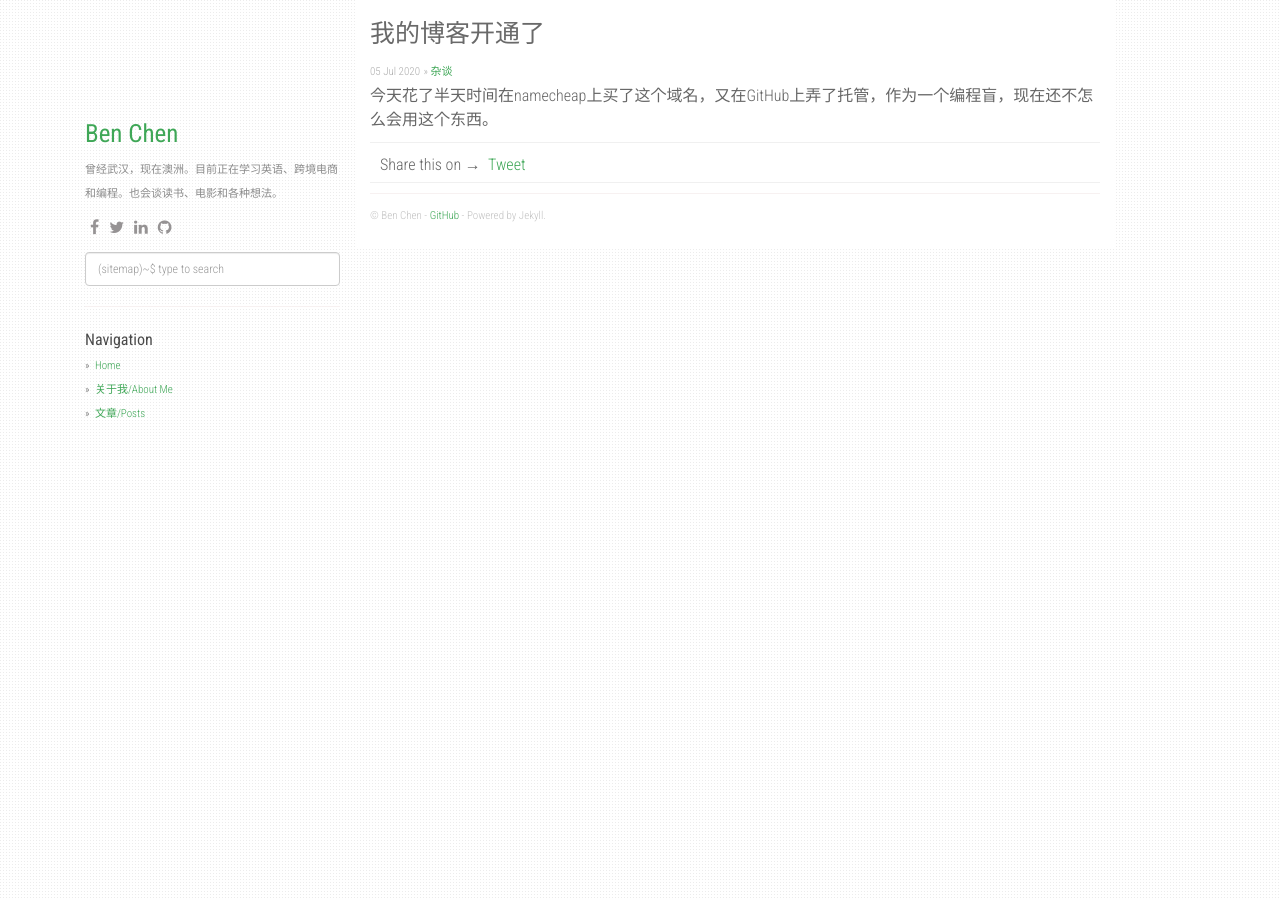
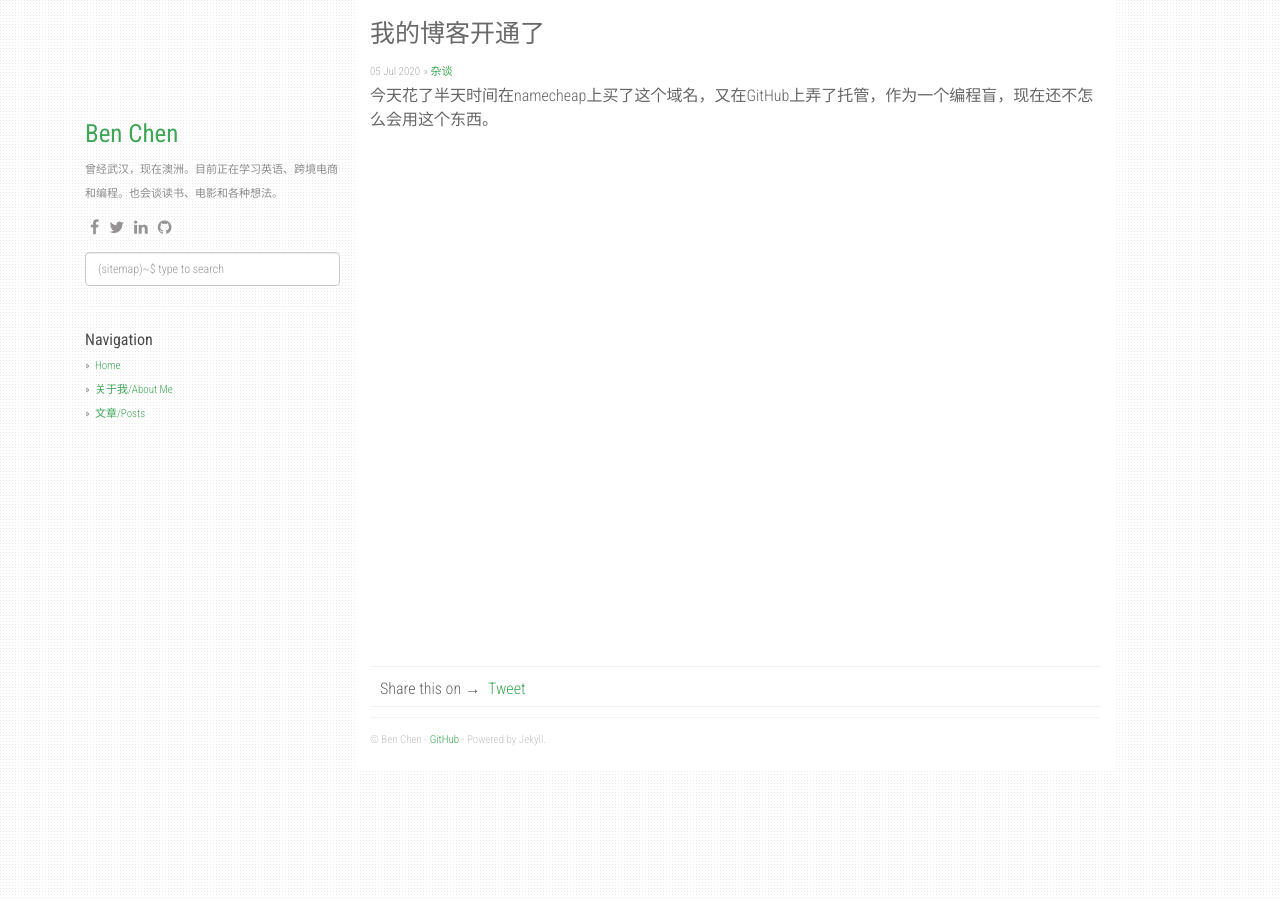
Before and after one commit to ffzz/ffzz.github.io, a Jekyll site: the page built from _posts/2020-07-06-我的博客开通了.md, in a window 1280 px wide. Built offline with Jekyll 4.4.1, drawn with Linux system fonts in a browser that asks for light colours; nearby versions of some CDN libraries; comment, search, counter and statistics services are not loaded.

Commit message:
Update 2020-07-06-我的博客开通了.md

```diff
--- a/_posts/2020-07-06-我的博客开通了.md
+++ b/_posts/2020-07-06-我的博客开通了.md
@@ -6,3 +6,22 @@ categories: [杂谈]
 
 ---
 今天花了半天时间在namecheap上买了这个域名，又在GitHub上弄了托管，作为一个编程盲，现在还不怎么会用这个东西。
+
+<br/>
+<br/>
+<br/>
+<br/>
+<br/>
+<br/>
+<br/>
+<br/>
+<br/>
+<br/>
+<br/>
+
+
+
+
+
+<br/><br/><br/><br/><br/>
+<br/><br/><br/><br/><br/>
```
